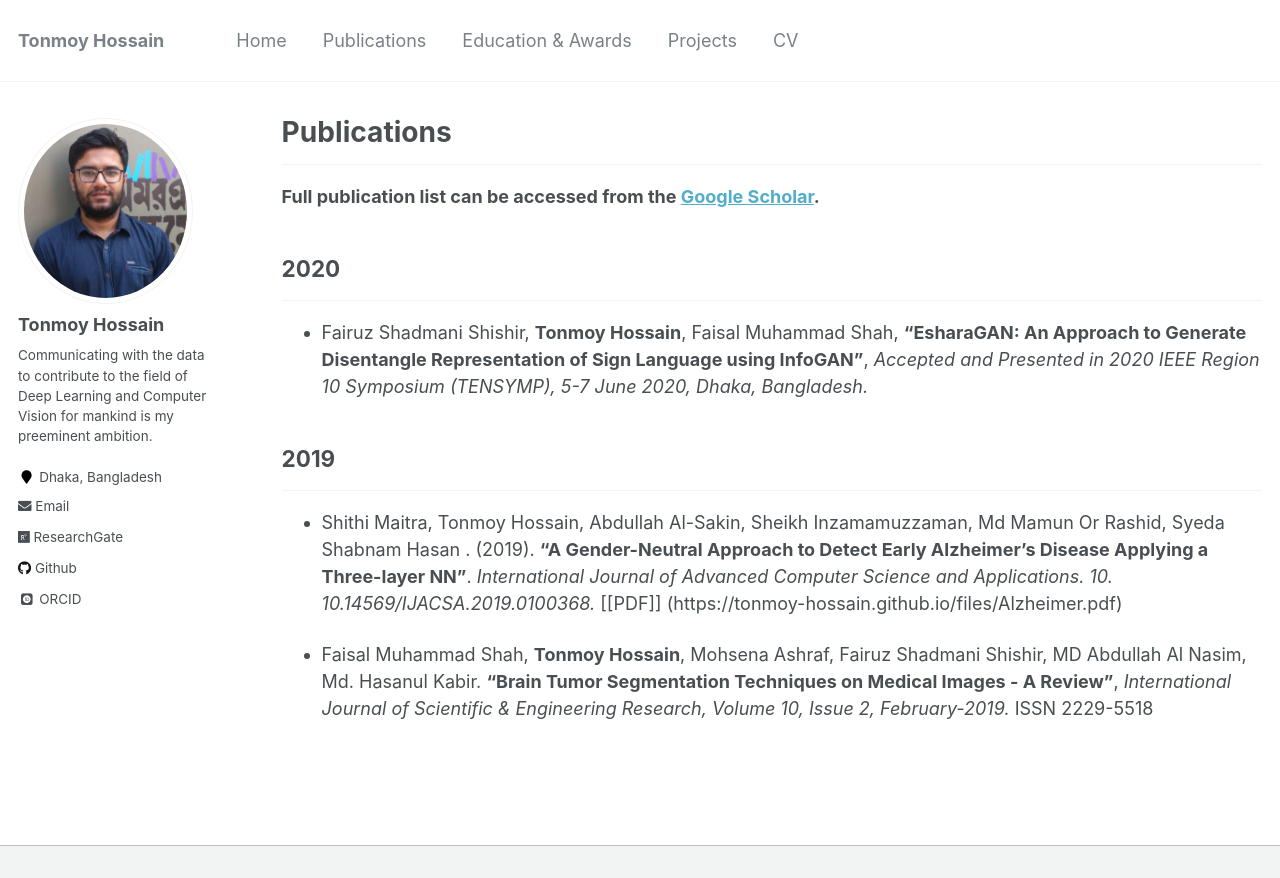
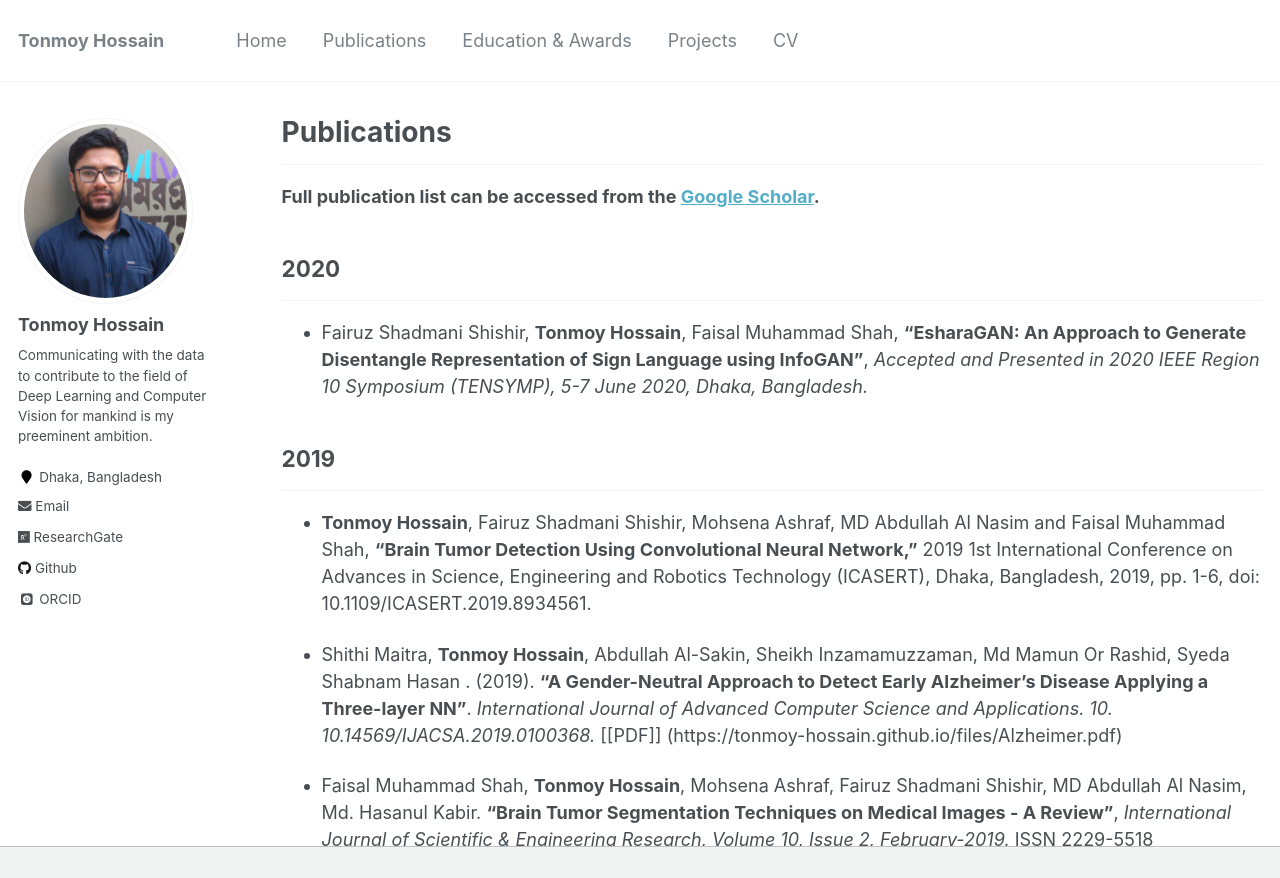
Before and after one commit to shaeekh/shaeekh.github.io, a Jekyll site: the page built from _pages/publications.md, in a window 1280 px wide and 1074 px high, cut to the strip 0-878 px from the top of the window. Built offline with Jekyll 4.4.1, drawn with Linux system fonts in a browser that asks for light colours; some web fonts are replaced.

Commit message:
Update publications.md

```diff
--- a/_pages/publications.md
+++ b/_pages/publications.md
@@ -18,7 +18,9 @@ author_profile: true
 ## 2019
 -----------
 
-* Shithi Maitra, Tonmoy Hossain, Abdullah Al-Sakin, Sheikh Inzamamuzzaman, Md Mamun Or Rashid, Syeda Shabnam Hasan . (2019). **"A Gender-Neutral Approach to Detect Early Alzheimer’s Disease Applying a Three-layer NN"**. <i>International Journal of Advanced Computer Science and Applications. 10. 10.14569/IJACSA.2019.0100368.</i> [[PDF]] (https://tonmoy-hossain.github.io/files/Alzheimer.pdf)
+* **Tonmoy Hossain**, Fairuz Shadmani Shishir, Mohsena Ashraf, MD Abdullah Al Nasim and Faisal Muhammad Shah, **"Brain Tumor Detection Using Convolutional Neural Network,"** 2019 1st International Conference on Advances in Science, Engineering and Robotics Technology (ICASERT), Dhaka, Bangladesh, 2019, pp. 1-6, doi: 10.1109/ICASERT.2019.8934561.
+
+* Shithi Maitra, **Tonmoy Hossain**, Abdullah Al-Sakin, Sheikh Inzamamuzzaman, Md Mamun Or Rashid, Syeda Shabnam Hasan . (2019). **"A Gender-Neutral Approach to Detect Early Alzheimer’s Disease Applying a Three-layer NN"**. <i>International Journal of Advanced Computer Science and Applications. 10. 10.14569/IJACSA.2019.0100368.</i> [[PDF]] (https://tonmoy-hossain.github.io/files/Alzheimer.pdf)
 
 * Faisal Muhammad Shah, **Tonmoy Hossain**, Mohsena Ashraf, Fairuz Shadmani Shishir, MD Abdullah Al Nasim, Md. Hasanul Kabir. **"Brain Tumor Segmentation Techniques on Medical Images - A Review"**, <i>International Journal of Scientific & Engineering Research, Volume 10, Issue 2, February-2019.</i>
 ISSN 2229-5518
```
